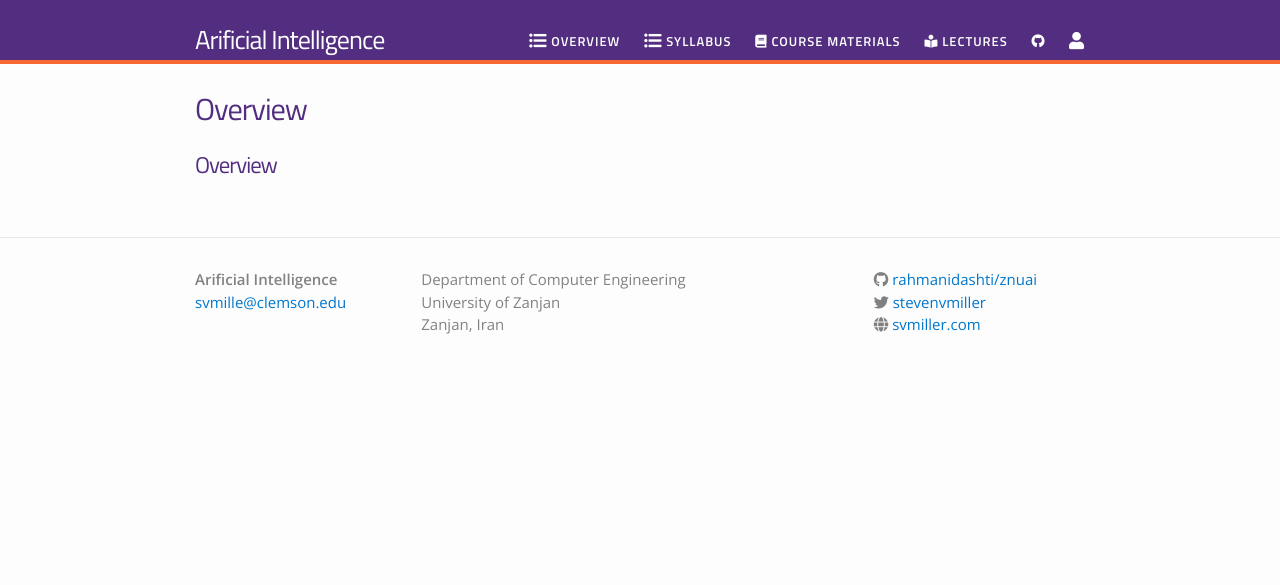
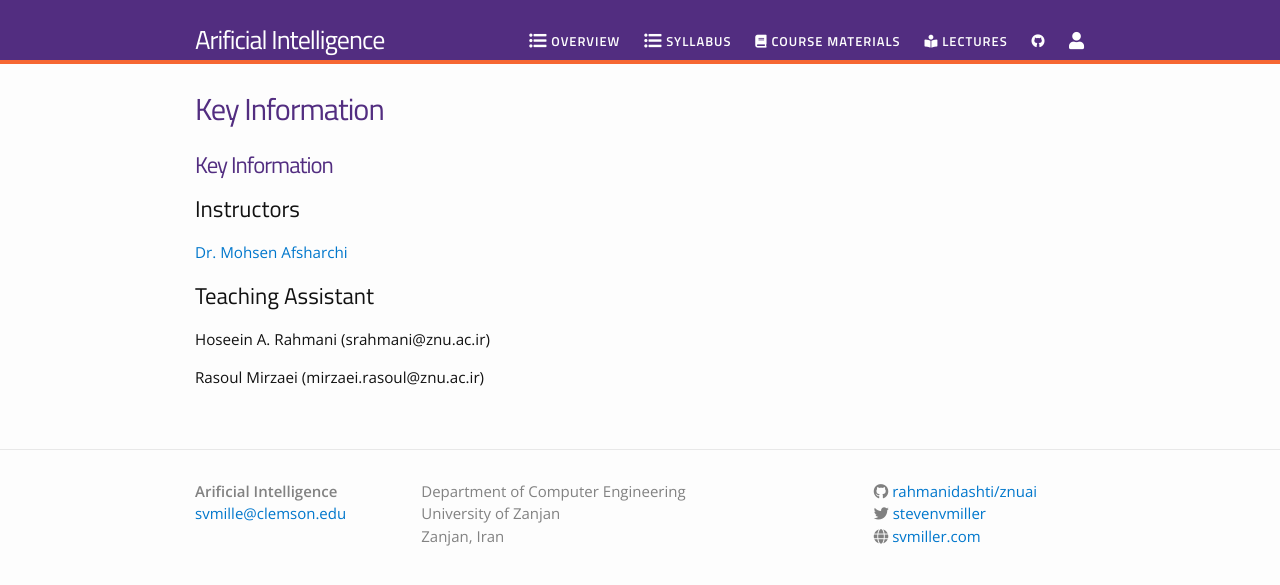
Before and after one commit to rahmanidashti/znuai, a Jekyll site: the page built from overview.md, in a window 1280 px wide. Shown: the top 585 px of the page. Built offline with Jekyll 4.4.1, drawn with Linux system fonts in a browser that asks for light colours; nearby versions of some CDN libraries; our own code applies the rules of GitHub Pages for plain Markdown files.

Commit message:
Update overview.md

```diff
--- a/overview.md
+++ b/overview.md
@@ -1 +1,9 @@
-# Overview
+# Key Information
+
+## Instructors
+[Dr. Mohsen Afsharchi](http://cv.znu.ac.ir/afsharchim)
+
+## Teaching Assistant
+Hoseein A. Rahmani (srahmani@znu.ac.ir)
+
+Rasoul Mirzaei (mirzaei.rasoul@znu.ac.ir)
```
